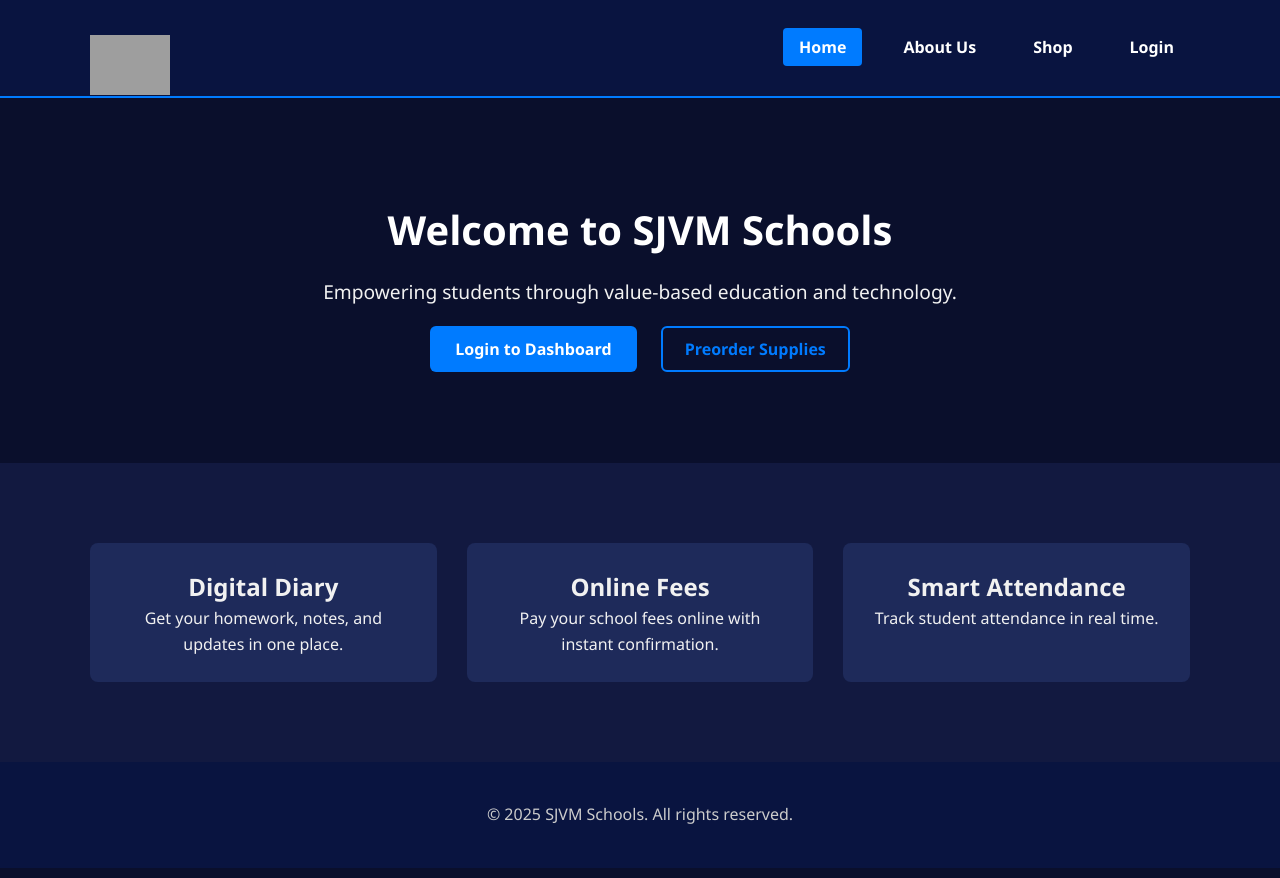
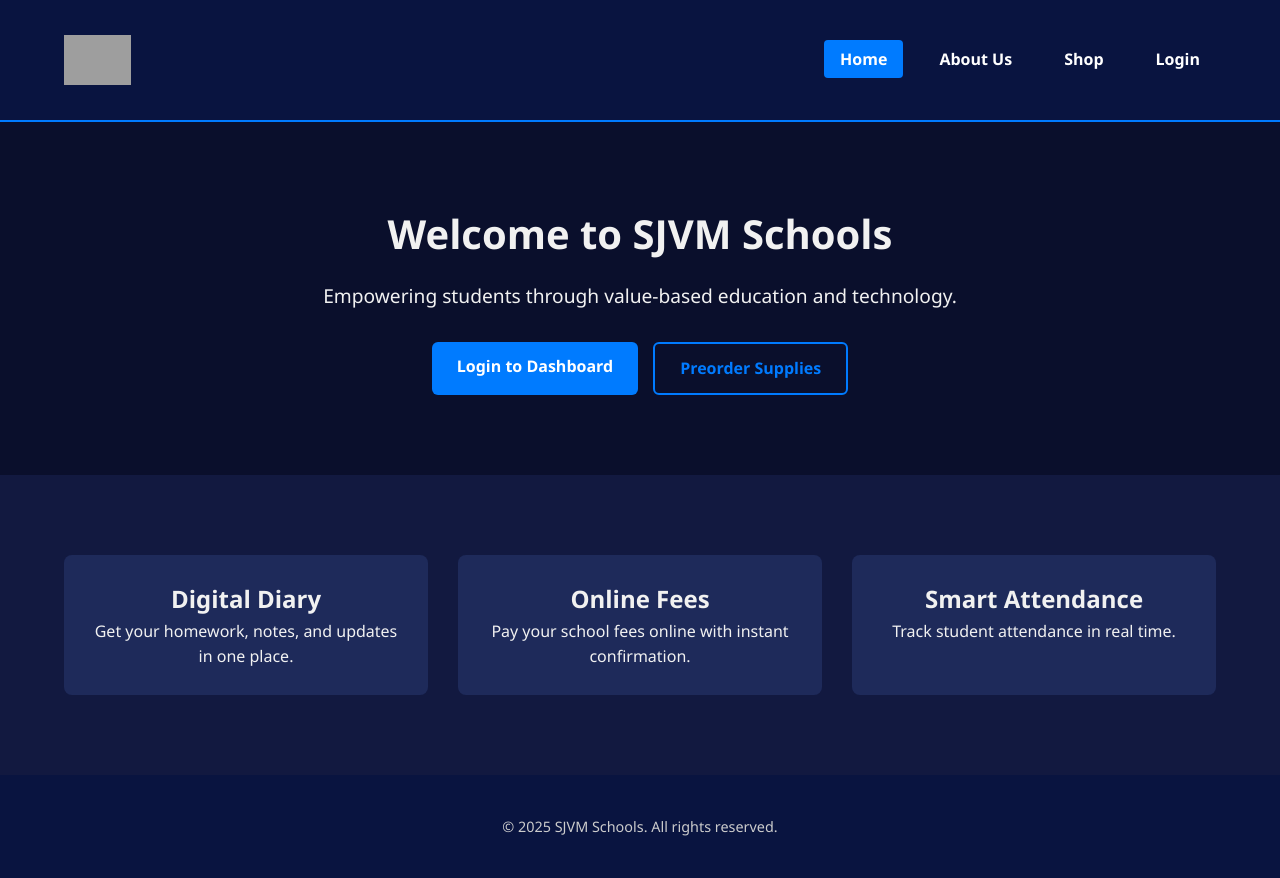
Before and after one commit to Echoesofthe21stcentury/sjvm-schools, a PHP site: page / in a window 1280 px wide. Run offline with PHP 8.4, Linux system fonts and the light colour scheme; grey boxes are pictures that could not be loaded.

Commit message:
Update style.css

```diff
--- a/css/style.css
+++ b/css/style.css
@@ -11,9 +11,13 @@ body {
   line-height: 1.6;
 }
 
+a {
+  text-decoration: none;
+}
+
 .container {
   width: 90%;
-  max-width: 1100px;
+  max-width: 1200px;
   margin: auto;
   padding: 20px 0;
 }
@@ -24,25 +28,30 @@ body {
   border-bottom: 2px solid #007bff;
 }
 
+.header .container {
+  display: flex;
+  align-items: center;
+  justify-content: space-between;
+  flex-wrap: wrap;
+}
+
 .logo {
-  height: 60px;
-  float: left;
+  height: 50px;
 }
 
 .nav-links {
+  display: flex;
+  gap: 20px;
+  flex-wrap: wrap;
   list-style: none;
-  display: flex;
-  justify-content: flex-end;
-  gap: 25px;
 }
 
 .nav-links a {
   color: #fff;
-  text-decoration: none;
+  padding: 8px 16px;
+  border-radius: 4px;
   font-weight: 600;
-  padding: 8px 16px;
   transition: 0.3s;
-  border-radius: 4px;
 }
 
 .nav-links a:hover,
@@ -52,34 +61,40 @@ body {
 }
 
 .hero {
-  padding: 80px 0;
+  padding: 60px 0;
   text-align: center;
-  background-color: #0a0f2c;
 }
 
 .hero h1 {
   font-size: 2.5rem;
-  color: #ffffff;
+  margin-bottom: 15px;
 }
 
 .hero p {
   font-size: 1.2rem;
-  margin: 15px 0 30px;
+  margin-bottom: 30px;
 }
 
-.buttons a {
-  text-decoration: none;
-  margin: 10px;
+.buttons {
+  display: flex;
+  justify-content: center;
+  flex-wrap: wrap;
+  gap: 15px;
+}
+
+.btn,
+.btn-outline {
+  padding: 12px 25px;
+  border-radius: 6px;
+  font-weight: bold;
+  cursor: pointer;
+  transition: 0.3s;
 }
 
 .btn {
   background-color: #007bff;
   color: white;
-  padding: 12px 25px;
   border: none;
-  border-radius: 6px;
-  font-weight: bold;
-  transition: 0.3s;
 }
 
 .btn:hover {
@@ -89,10 +104,7 @@ body {
 .btn-outline {
   border: 2px solid #007bff;
   color: #007bff;
-  padding: 10px 22px;
-  border-radius: 6px;
-  font-weight: bold;
-  transition: 0.3s;
+  background-color: transparent;
 }
 
 .btn-outline:hover {
@@ -123,4 +135,26 @@ body {
   padding: 20px 0;
   text-align: center;
   color: #ccc;
+  font-size: 0.9rem;
 }
+
+/* Mobile Responsive */
+@media (max-width: 768px) {
+  .header .container {
+    flex-direction: column;
+    align-items: center;
+    text-align: center;
+  }
+
+  .nav-links {
+    justify-content: center;
+  }
+
+  .hero h1 {
+    font-size: 2rem;
+  }
+
+  .hero p {
+    font-size: 1rem;
+  }
+}
```
